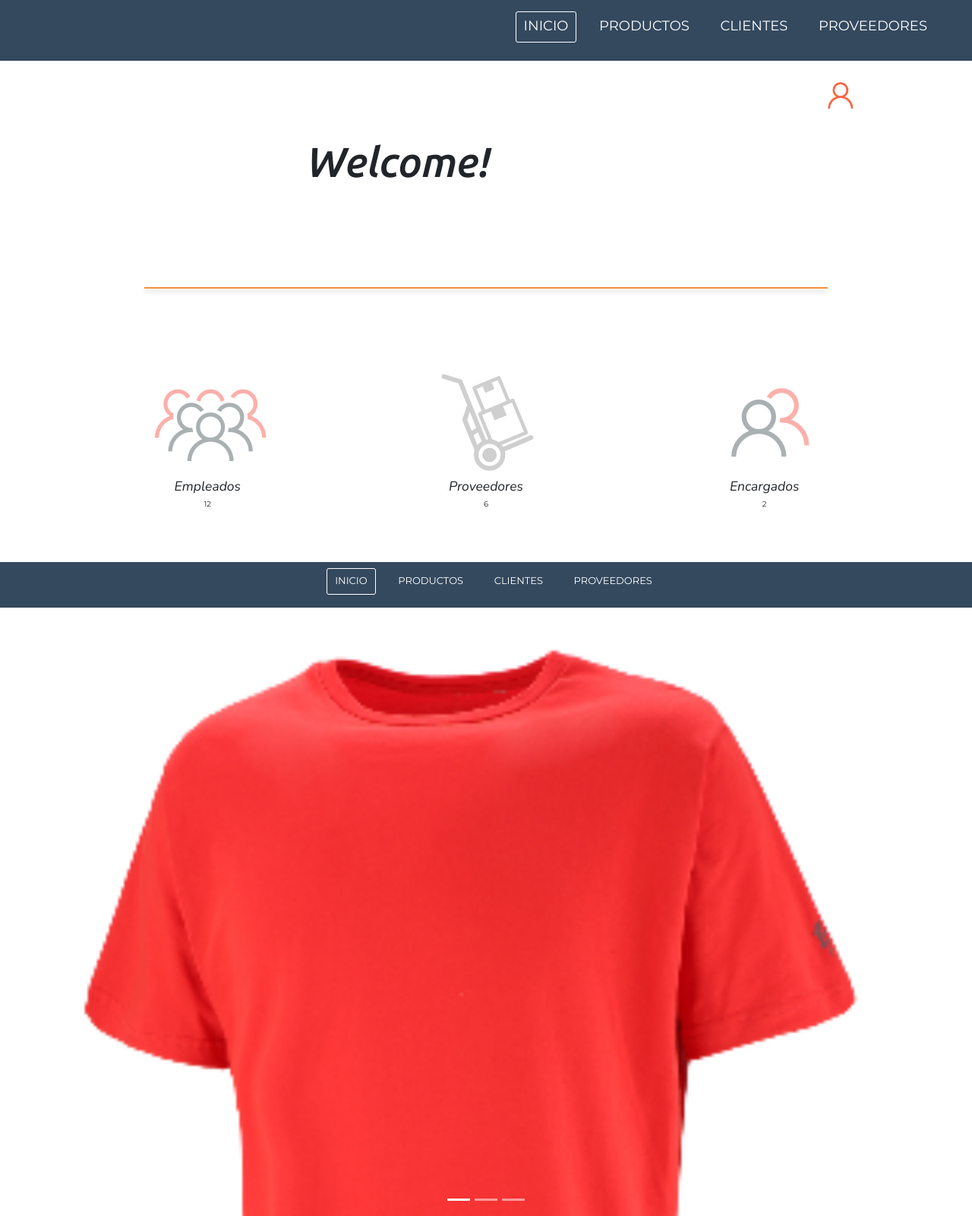
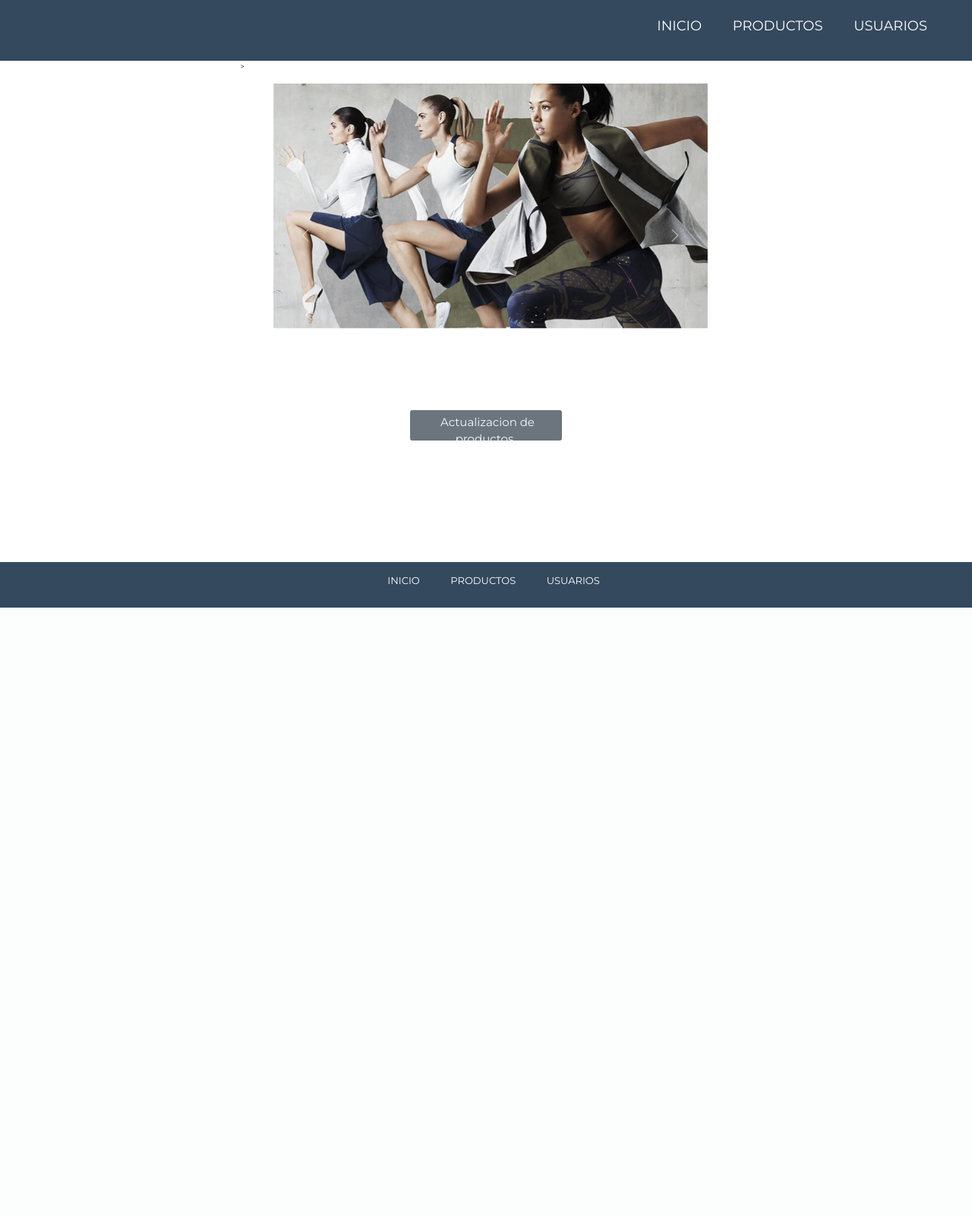
Before and after one commit to BarbaraSuarez291/tpAppWeb, a PHP site: page /productos.php in a window 1280 px wide. Shown: the whole page at 76% size. After the commit the page ends 800 px from the top, so only its background shows below. Run offline with PHP 8.4, Linux system fonts and the light colour scheme; the visitor is signed in with stand-in values (Sample User, id 1).

Commit message:
Arreglo detalles

```diff
--- a/includes/footer.php
+++ b/includes/footer.php
@@ -1,15 +1,20 @@
 <nav class="navegador-footer">
   <ul>
-      <li><a class="activa" href="index.php">Inicio</a></li>
+    <li><a class="" href="index.php">Inicio</a></li>
     <?php if (!isset($_SESSION["nombre"])) : ?>
       <li><a href="login.php">Ingresar</a></li>
       <li><a href="registro.php">Registrarse</a></li>
     <?php endif; ?>
     <?php if (isset($_SESSION["nombre"])) : ?>
+      <?php if ($_SESSION["rol"] == '1') : ?>
+        <li><a href="productos.php">Productos</a></li>
+        <li><a href="#">Usuarios</a></li>
 
+      <?php else : ?>
         <li><a href="productos.php">Productos</a></li>
-        <li><a href="#">Clientes</a></li>
-        <li><a href="#">Proveedores</a></li>
+
+  </ul>
+<?php endif; ?>
 <?php endif; ?>
 </ul>
 
--- a/includes/header.php
+++ b/includes/header.php
@@ -23,7 +23,6 @@
   <link rel="stylesheet" href="css/style.css">
 
 
-  <title>Inicio</title>
 </head>
 
 <body>
@@ -41,7 +40,7 @@
     </div>
 
     <ul id="ul-lista" class="lista show">
-      <li><a id="inicioNavbar" class="activa" href="index.php">Inicio</a></li>
+      <li><a id="inicioNavbar" class="" href="index.php">Inicio</a></li>
       <?php if (!isset($_SESSION["nombre"])) : ?>
         <li id="icon-user"><i class="fas fa-user"></i></li>
         <!-- <li><a href="login.php">Ingresar</a></li>
@@ -49,15 +48,17 @@
 
       <?php endif; ?>
       <?php if (isset($_SESSION["nombre"])) : ?>
+        <?php if ($_SESSION["rol"] == '1') : ?>
+          <li><a href="productos.php">Productos</a></li>
+          <li><a href="#">Usuarios</a></li>
 
-        <li><a href="productos.php">Productos</a></li>
-        <li><a href="#">Clientes</a></li>
-        <li><a href="#">Proveedores</a></li>
+        <?php else : ?>
+          <li><a href="productos.php">Productos</a></li>
+
     </ul>
-
   <?php endif; ?>
+<?php endif; ?>
   </nav>
-
   <ul id="ulNavLog" class="ul-ingreso show-user">
     <li><a href="login.php">Ingresar</a></li>
     <li><a href="registro.php"> Registrarse</a></li>
--- a/index.php
+++ b/index.php
@@ -2,18 +2,31 @@
 
 
 include("./includes/header.php");
+include("./includes/db.php");
+//CONSULTA PARA TRAER CANTIDAD DE ENCARGADOS/ADMINISTRADORES
+$consultaEncargados = "SELECT COUNT(id) AS encargados FROM `users` WHERE `rol`='1'";
+$resultadoEnc = mysqli_query($conexion, $consultaEncargados) or die(mysqli_error($conexion) . ' error NO SE PUDO REALIZR LA CONSULTA');
+
+//CONSULTA PARA TRAER CANTIDAD DE EMPLEADOS
+$consultaEmpleados = "SELECT COUNT(id) AS empleados FROM `users` WHERE `rol`='0'";
+$resultadoEmpl = mysqli_query($conexion, $consultaEmpleados) or die(mysqli_error($conexion) . ' error NO SE PUDO REALIZR LA CONSULTA');
+
+//CONSULTA PARA TRAER CANTIDAD DE PROVEEDORES
+$consultaProveedores = "SELECT COUNT(id_contacto) AS proveedores FROM `contactos` WHERE `tipo`='1'";
+$resultadoProveedores = mysqli_query($conexion, $consultaProveedores) or die(mysqli_error($conexion) . ' error NO SE PUDO REALIZR LA CONSULTA');
 ?>
 
 
 </div>
 
+<head><title>Inicio</title> </head>
 <section class="index-userSection">
   <h1 class="title-index">Welcome!</h1>
   <?php if (isset($_SESSION["nombre"])) : ?>
     <div class="img-user">
       <img id="img-user" src="./img/user.png" alt="">
       <ul id="lista-userIndex" class="lista-user show-userOrange">
-        <li> <a id="nombreUserIndex" href="usuario.php"><?php echo strtoupper($_SESSION['nombre']) ?></a></li>
+        <li> <a id="nombreUserIndex" href="usuario.php"><?php echo strtoupper($_SESSION['nombre']); ?></a></li>
         <li><a href="usuario.php"> Configuraciones </a></li>
         <li><a href="logout.php">Cerrar sesion</a></li>
       </ul>
@@ -25,19 +38,25 @@ include("./includes/header.php");
   <div class="cartas-index">
     <img src="./img/empleados.jpg" alt="">
     <h3>Empleados</h3>
-    <p>12</p>
+    <?php while ($row = mysqli_fetch_assoc($resultadoEmpl)):?>
+        <p><?php echo $row['empleados']?></p>
+    <?php endwhile ?>
   </div>
 
   <div class="cartas-index">
     <img src="./img/proveedores.jpg" alt="">
     <h3>Proveedores</h3>
-    <p>6</p>
+    <?php while ($row = mysqli_fetch_assoc($resultadoProveedores)):?>
+        <p><?php echo $row['proveedores']?></p>
+    <?php endwhile ?>
   </div>
 
   <div class="cartas-index">
     <img src="./img/encargados2.jpg" alt="">
     <h3>Encargados</h3>
-    <p>2</p>
+    <?php while ($row = mysqli_fetch_assoc($resultadoEnc)):?>
+        <p><?php echo $row['encargados']?></p>
+    <?php endwhile ?>
   </div>
 
 </section>
--- a/login.php
+++ b/login.php
@@ -20,6 +20,7 @@ if (isset($_POST['email']) && isset($_POST['password'])) {
 
 
 ?>
+<head><title>Ingreso</title> </head>
 <section>
   <div class="container" style="margin-top:1.5rem;font-size:1.3rem;">
     <?php if ($error == true) : ?>
--- a/modif_cant_sql.php
+++ b/modif_cant_sql.php
@@ -3,8 +3,7 @@
 function update($s, $m, $l, $id, $conexion){
     $total = $s+ $m + $l;
     $consulta =  "UPDATE `products` SET `cantidad_talle_s`='$s', `cantidad_talle_m`='$m',`cantidad_talle_l`='$l', `cantidad_total`='$total' WHERE id='$id' ";
-    $resultado =mysqli_query($conexion, $consulta)  or die(mysqli_error($conexion) . ' error NO SE PUDO REALIZR LA CONSULTA');
-      //Paso 6: Cierro la conexion
+    mysqli_query($conexion, $consulta)  or die(mysqli_error($conexion) . ' error NO SE PUDO REALIZR LA CONSULTA');
     mysqli_close($conexion);
     header('Location: ABM_productos.php');
 
--- a/modif_producto_sql.php
+++ b/modif_producto_sql.php
@@ -1,7 +1,7 @@
 <?php
 //FUNCION QUE MODIFICA LAS PROPIEDADES DE UN PRODUCTO
-function updateProducto($nombre, $codigo, $descripcion, $precio, $id, $conexion){
-    $consulta =  "UPDATE `products` SET `name`='$nombre', `product_code`='$codigo',`description`='$descripcion', `price`='$precio' WHERE id='$id' ";
+function updateProducto($nombre,  $descripcion, $precio, $id, $conexion){
+    $consulta =  "UPDATE `products` SET `name`='$nombre',`description`='$descripcion', `price`='$precio' WHERE id='$id' ";
     $resultado =mysqli_query($conexion, $consulta)  or die(mysqli_error($conexion) . ' error NO SE PUDO REALIZR LA CONSULTA');
     mysqli_close($conexion);
     header('Location: ABM_productos.php');
--- a/productos.php
+++ b/productos.php
@@ -1,28 +1,31 @@
 <!doctype html>
 <html lang="en">
   <head>
-    <meta charset="utf-8">
-    <meta name="viewport" content="width=device-width, initial-scale=1">
+  <?php include("./includes/header.php") ?>
 
     <title>Productos</title>
   </head>
   <body>
-   <?php include('index.php') ?>
-  <div id="carouselExampleIndicators" class="carousel slide" data-bs-ride="carousel">
+   <div class= "row">
+<div class="col-3"></div>>
+<div class="col-6">
+<div style="padding: 30px;">
+
+<div id="carouselExampleIndicators" class="carousel slide" data-bs-ride="carousel">
   <div class="carousel-indicators" role="listbox">
     <button type="button" data-bs-target="#carouselExampleIndicators" data-bs-slide-to="0" class="active" aria-current="true" aria-label="Slide 1"></button>
     <button type="button" data-bs-target="#carouselExampleIndicators" data-bs-slide-to="1" aria-label="Slide 2"></button>
     <button type="button" data-bs-target="#carouselExampleIndicators" data-bs-slide-to="2" aria-label="Slide 3"></button>
   </div>
   <div class="carousel-inner">
-    <div class="carousel-item active" style="height:100vh">
-      <img src="img/remeraroja.png" class="d-block w-100" alt="First slide">
+    <div class="carousel-item active" style="height:50vh">
+      <img src="img/rop_dep3.jpg" class="d-block w-100" alt="First slide">
     </div>
-    <div class="carousel-item" style="height: 100vh">
-      <img src="img/zapatillas.png" class="d-block w-100" alt="Second slide">
+    <div class="carousel-item" style="height: 50vh">
+      <img src="img/rop_dep2.jpeg" class="d-block w-100" alt="Second slide">
     </div>
-    <div class="carousel-item" style="height:100vh">
-      <img src="img/pantalon.png" class="d-block w-100" alt="Third slide">
+    <div class="carousel-item" style="height:50vh">
+      <img src="img/rop_dep.jpg" class="d-block w-100" alt="Third slide">
     </div>
   </div>
   <button class="carousel-control-prev" type="button" data-bs-target="#carouselExampleIndicators" data-bs-slide="prev">
@@ -34,5 +37,24 @@
     <span class="visually-hidden">Next</span>
   </button>
 </div>
+</div>
+
+</div>
+<div class="col-3"></div>
+
+
+   </div>
+
+   <div class= "row">
+<div class="col-5"></div>
+<div class="col-2 text-center">
+
+<button type="button" class="btn btn-secondary" style="height:4rem; "><a href="ABM_productos.php" style="color:aliceblue; padding:.4rem; font-size:1.5rem;">Actualizacion de productos</a></button>
+</div>
+<div class="col-5"></div>
+
+
+   </div>
+<?php include("./includes/footer.php");?>
   </body>
 </html>
```
Also changed, not shown: agregarProducto.php (+8 -6 lines), editarProducto.php (+12 -16 lines), registro.php (+5 -2 lines), img/rop_dep.jpg (added), img/rop_dep2.jpeg (added), img/rop_dep3.jpg (added). Lines whose indentation alone changed are shown as unchanged.
